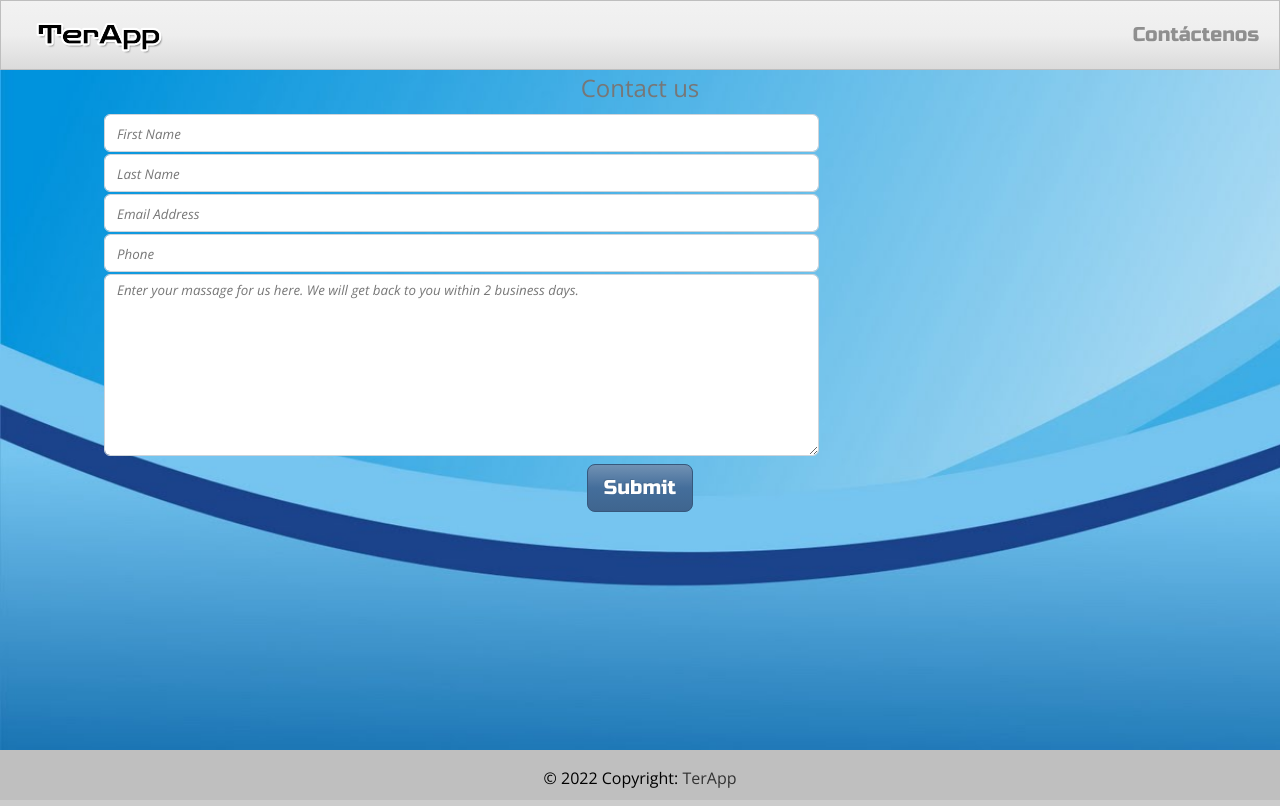
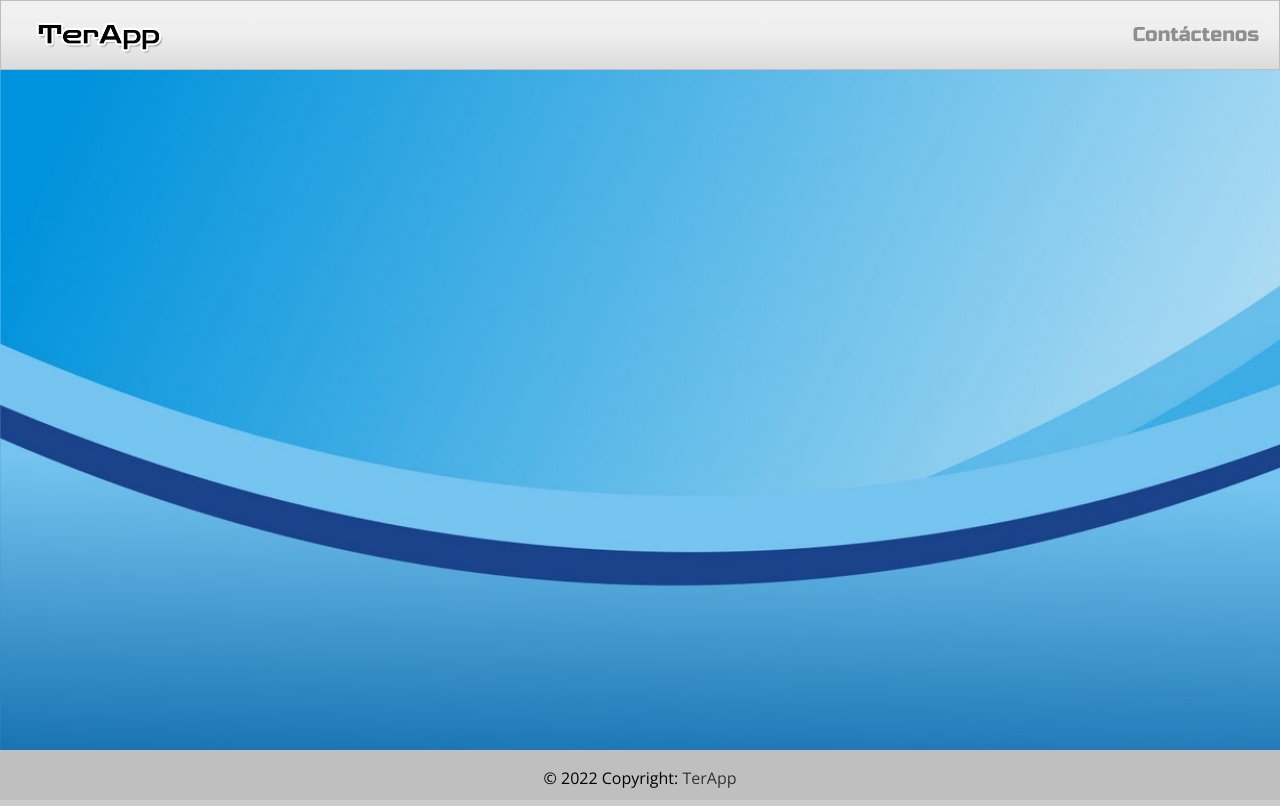
Before and after one commit to marcosegutierrez/TerApp_TPDI, a Flask app: template templates/contact.html in a window 1280 px wide. Run offline with Flask 2, Linux system fonts and the light colour scheme; the template is opened without the code that fills it, so the values that code supplies are empty; some libraries are stand-ins or nearby versions.

```diff
--- a/App.py
+++ b/App.py
@@ -327,8 +327,6 @@ def calendar():
    return render_template('calendar.html',
    events = events)
 
-
-
 # ------------------------DEBUG---------------------------------
 
 
--- a/templates/contact.html
+++ b/templates/contact.html
@@ -1,57 +1,5 @@
 {% extends 'layout.html' %}
 
 {% block body %}
-<div class="container">
-    <div class="row">
-        <div class="col-md-12">
-            <div class="well well-sm">
-                <form class="form-horizontal" method="post">
-                    <fieldset>
-                        <legend class="text-center header">Contact us</legend>
 
-                        <div class="form-group">
-                            <span class="col-md-1 col-md-offset-2 text-center"><i class="fa fa-user bigicon"></i></span>
-                            <div class="col-md-8">
-                                <input id="fname" name="name" type="text" placeholder="First Name" class="form-control">
-                            </div>
-                        </div>
-                        <div class="form-group">
-                            <span class="col-md-1 col-md-offset-2 text-center"><i class="fa fa-user bigicon"></i></span>
-                            <div class="col-md-8">
-                                <input id="lname" name="name" type="text" placeholder="Last Name" class="form-control">
-                            </div>
-                        </div>
-
-                        <div class="form-group">
-                            <span class="col-md-1 col-md-offset-2 text-center"><i class="fa fa-envelope-o bigicon"></i></span>
-                            <div class="col-md-8">
-                                <input id="email" name="email" type="text" placeholder="Email Address" class="form-control">
-                            </div>
-                        </div>
-
-                        <div class="form-group">
-                            <span class="col-md-1 col-md-offset-2 text-center"><i class="fa fa-phone-square bigicon"></i></span>
-                            <div class="col-md-8">
-                                <input id="phone" name="phone" type="text" placeholder="Phone" class="form-control">
-                            </div>
-                        </div>
-
-                        <div class="form-group">
-                            <span class="col-md-1 col-md-offset-2 text-center"><i class="fa fa-pencil-square-o bigicon"></i></span>
-                            <div class="col-md-8">
-                                <textarea class="form-control" id="message" name="message" placeholder="Enter your massage for us here. We will get back to you within 2 business days." rows="7"></textarea>
-                            </div>
-                        </div>
-
-                        <div class="form-group">
-                            <div class="col-md-12 text-center">
-                                <button type="submit" class="btn btn-primary btn-lg">Submit</button>
-                            </div>
-                        </div>
-                    </fieldset>
-                </form>
-            </div>
-        </div>
-    </div>
-</div>
 {% endblock %}
```
